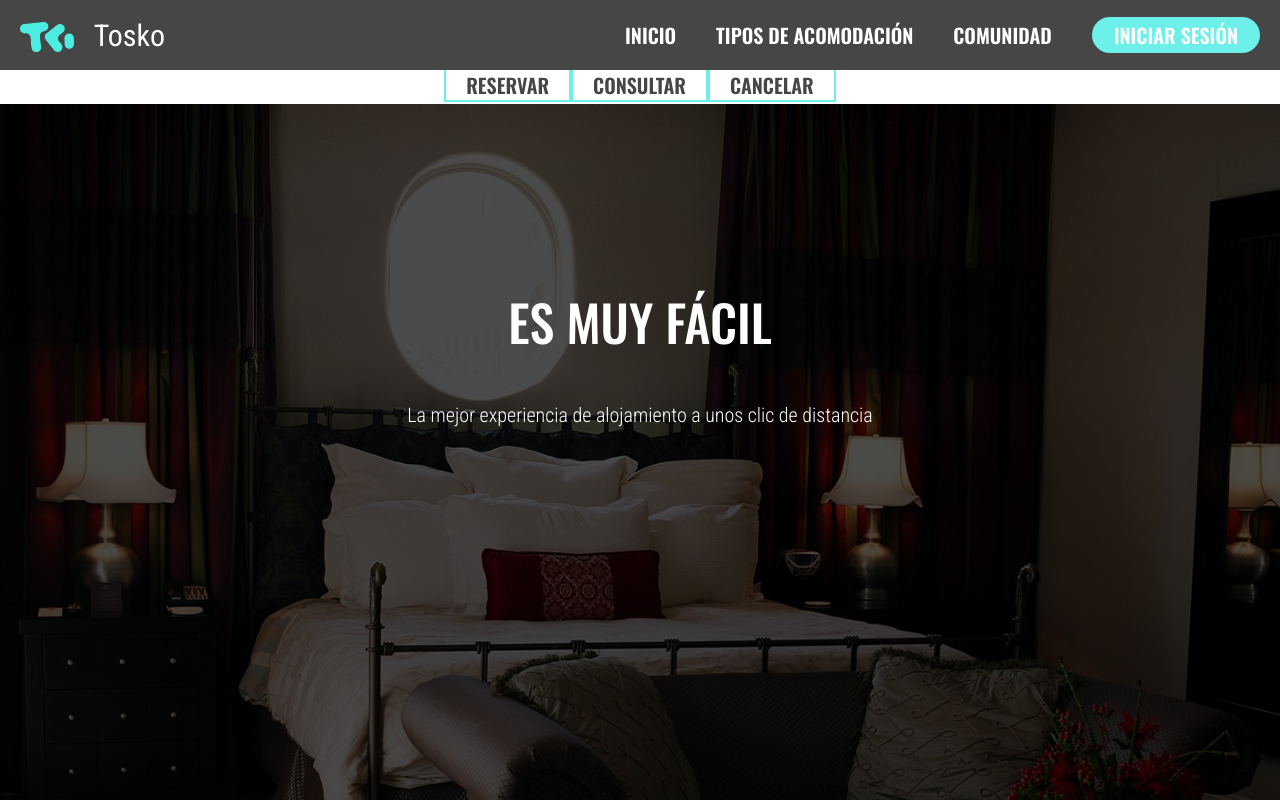
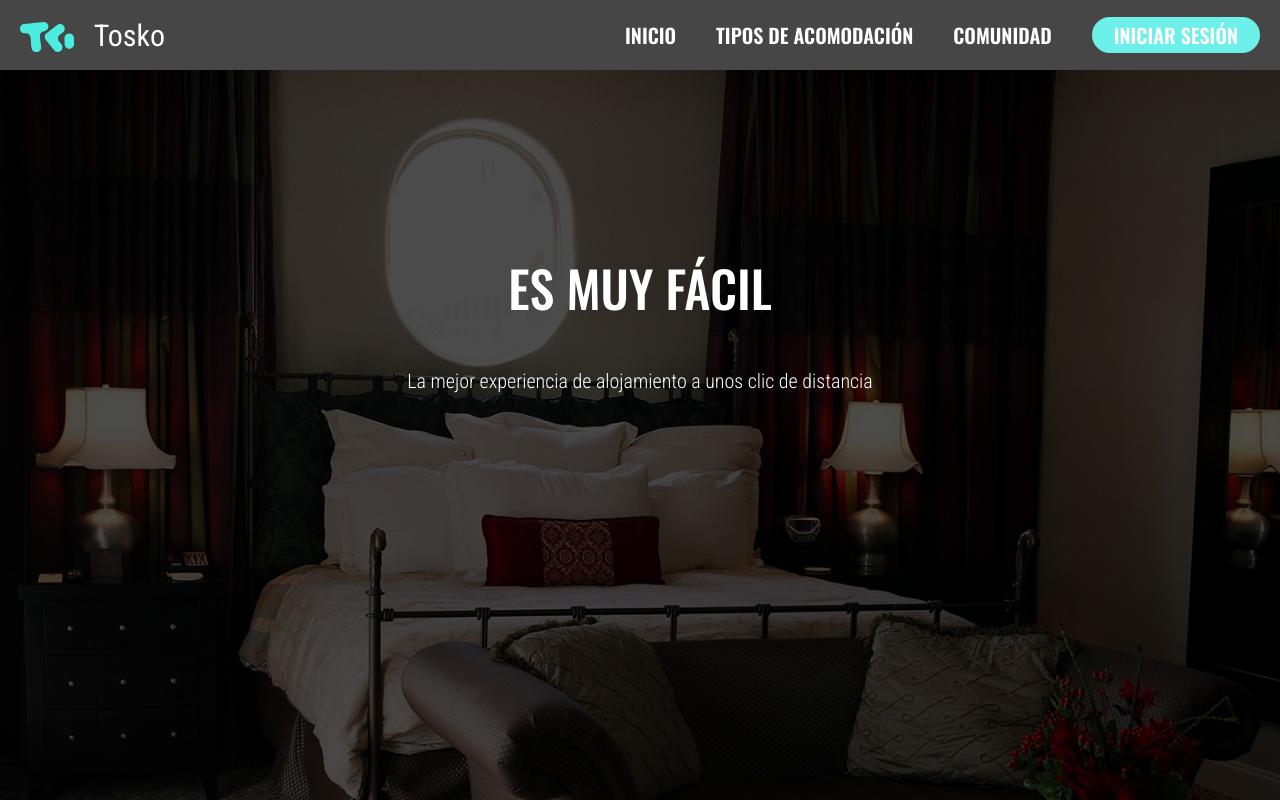
Before and after one commit to RogerCastillo877/reserva_app, a Vue app: page /inicio in a window 1280 px wide. Shown: the top 800 px of the page. Built offline with nearby package versions, Linux system fonts and the light colour scheme.

Commit message:
Corrección2

```diff
--- a/src/App.vue
+++ b/src/App.vue
@@ -32,7 +32,7 @@
     </header>
 
     <div class="main-component">
-      <nav >
+      <nav v-if="is_auth">
         <a v-on:click="make_reserva">Reservar</a><!--v-if="is_auth"-->
         <a v-on:click="get_reserva">Consultar</a>
         <a v-on:click="cancel_reserva">Cancelar</a>
--- a/src/components/Consultar.vue
+++ b/src/components/Consultar.vue
@@ -67,8 +67,8 @@ export default {
         this.resultado = !this.resultado
         this.id_reserva = this.id_reserva_in
         let self = this
-        axios.get("http://127.0.0.1:8000/user/reserva/" + this.id_reserva)
-
+        // axios.get("http://127.0.0.1:8000/user/reserva/" + this.id_reserva)
+        axios.get("https://reserva-api-tosko.herokuapp.com/user/reserva/" + this.id_reserva)
         .then((result) => {
           self.id_reserve = result.data.id_reserva
           self.name = result.data.nombre
```
